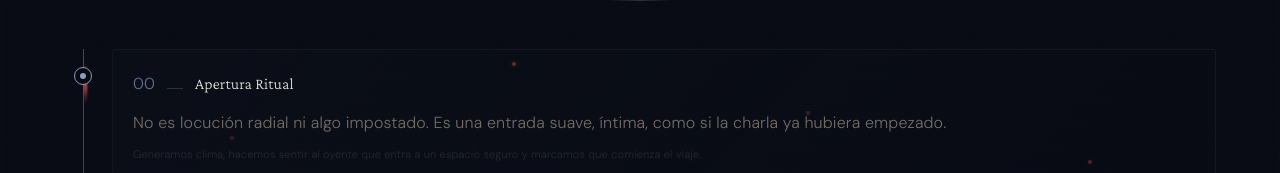
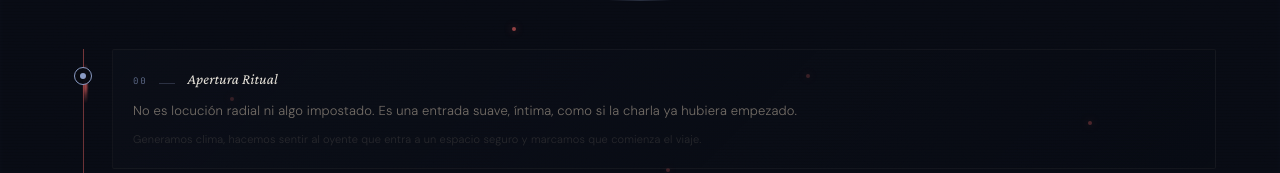
Before and after one commit to dinabronca/sodarojav3, a React (Vite) app: page /que-es-esto in a window 1280 px wide. Shown: the part 627-800 px from the top of the page. Built offline with nearby package versions, Linux system fonts and the light colour scheme; no server answers; the database is empty; the HTML template or start-up script is replaced by a standard one.

Commit message:
nueva version

```diff
--- a/src/components/CityMarquee.tsx
+++ b/src/components/CityMarquee.tsx
@@ -14,7 +14,7 @@ export const CityMarquee: React.FC = () => {
       <div className="absolute right-0 top-0 bottom-0 w-24 sm:w-40 bg-gradient-to-l from-soda-night to-transparent z-10" />
       <div style={{ display: 'flex', width: 'max-content', animation: 'marqueeScroll 810s linear infinite' }}>
         {[0,1,2,3].map(i => (
-          <span key={i} className="font-display text-soda-mist/[0.08] whitespace-nowrap" style={{ fontSize: "clamp(2rem, 6vw, 4rem)", letterSpacing: "0.1em", fontWeight: 300 }} style={{ paddingRight: '2rem' }}>
+          <span key={i} className="font-display text-soda-mist/[0.08] whitespace-nowrap" style={{ fontSize: "clamp(2rem, 6vw, 4rem)", letterSpacing: "0.1em", fontWeight: 300, paddingRight: "2rem" }}>
             {text}
           </span>
         ))}
--- a/src/components/QueEsEsto.tsx
+++ b/src/components/QueEsEsto.tsx
@@ -143,17 +143,15 @@ export const QueEsEsto: React.FC = () => {
                     )}
                     <div className="p-4 sm:p-5">
                       <div className="flex items-baseline gap-3 mb-2.5">
-                        <span className="flex-shrink-0" style={{ fontFamily:"'JetBrains Mono',monospace", fontSize:'9px', letterSpacing:'0.2em', fontWeight:300 }}
-                          style={{ color:colors.text }}>{String(item.numero).padStart(2,'0')}</span>
+                        <span className="flex-shrink-0" style={{ fontFamily:"'JetBrains Mono',monospace", fontSize:'9px', letterSpacing:'0.2em', fontWeight:300, color:colors.text }}>{String(item.numero).padStart(2,'0')}</span>
                         <div className="w-4 h-px flex-shrink-0" style={{ background:colors.border }} />
-                        <h4 className="font-serif" style={{ fontSize:'15px', lineHeight:'1.3', fontWeight:400, fontStyle:'italic' }}
-                          style={{ color:'rgba(254,248,237,0.9)', letterSpacing: '0.01em' }}>{item.titulo}</h4>
+                        <h4 className="font-serif" style={{ fontSize:'15px', lineHeight:'1.3', fontWeight:400, fontStyle:'italic', color:'rgba(254,248,237,0.9)', letterSpacing:'0.01em' }}>{item.titulo}</h4>
                       </div>
                       {item.subtitulo && (
                         <p className="text-[10px] tracking-[0.12em] mb-3 uppercase font-sans"
                           style={{ color:colors.text, opacity:0.6 }}>{item.subtitulo}</p>
                       )}
-                      <p className="font-sans" style={{ fontSize:'13px', lineHeight:'1.75', fontWeight:300 }} style={{ color:'rgba(212,197,176,0.52)' }}>{item.descripcion}</p>
+                      <p className="font-sans" style={{ fontSize:'13px', lineHeight:'1.75', fontWeight:300, color:'rgba(212,197,176,0.52)' }}>{item.descripcion}</p>
                       {item.detalles && (
                         <p className="font-sans text-[11px] leading-relaxed mt-2 opacity-60" style={{ color:'rgba(212,197,176,0.25)' }}>{item.detalles}</p>
                       )}
```
